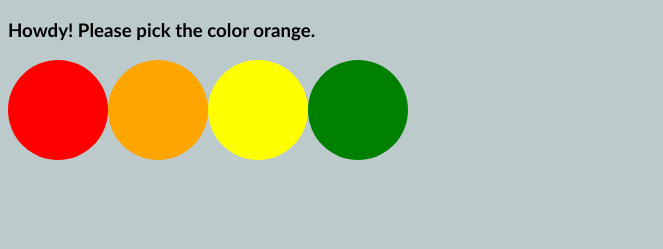
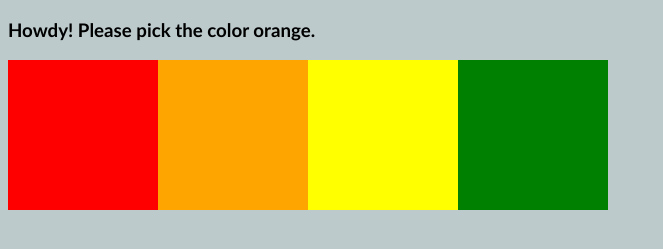
Before and after one commit to thisisserious/colorBlockPicker, a plain HTML site: page index.html in a window 1280 px wide. Shown: the part 63-312 px from the top of the page, without its empty margins (0-663 px from the left). Drawn offline with Linux system fonts and the light colour scheme.

Commit message:
update stylesheet to be blocks instead of circles

```diff
--- a/app.js
+++ b/app.js
@@ -1,4 +1,5 @@
 $(document).ready(function () {
+
     console.log('Ready!'); //test to make sure all is linked correctly
 
     // assign variables to divs
--- a/index.html
+++ b/index.html
@@ -8,8 +8,10 @@
     <link rel="stylesheet" href="styles.css" />
   </head>
   <body>
-    <main>
+    <main id="app">
       <div id ="title"><h1>Color Block Picker Game! Thing.</h1>
+        <!-- <h2>Choose the color: <span id="correct-color"></span></h2> -->
+        <h3 id="message"></h3>
         <div id='color'></div>
       </div>
     </main>
--- a/styles.css
+++ b/styles.css
@@ -21,8 +21,7 @@ body {
 }
 
 .colors {
-  height: 100px;
-  width: 100px;
+  height: 150px;
+  width: 150px;
   float: left;
-  border-radius: 100px;
 }
```
